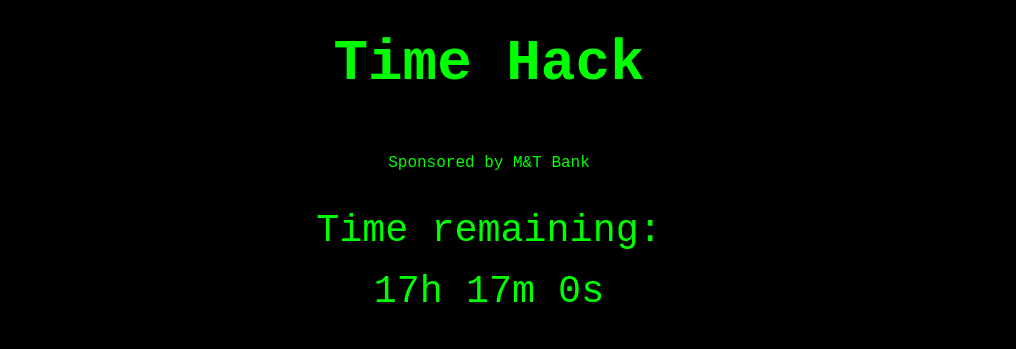
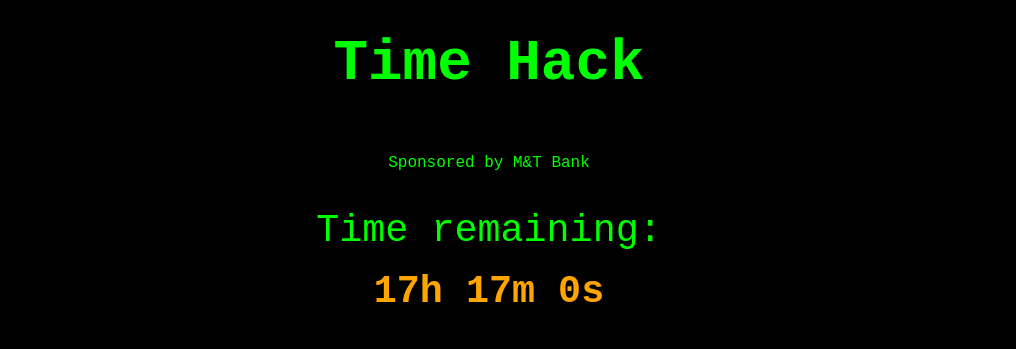
Before and after one commit to kinshu0/hackathon, a plain HTML site: page index.html in a window 1280 px wide. Shown: the part 400-749 px from the top of the page, without its empty margins (151-1167 px from the left). Drawn offline with Linux system fonts and the light colour scheme.

Commit message:
updated color

```diff
--- a/styles.css
+++ b/styles.css
@@ -10,6 +10,11 @@ body {
   background-color: #000;
   color: #0f0;
   line-height: 1.6;
+}
+
+#countdown {
+  color: orange;
+  font-weight: bold;
 }
 
 .container {
```
